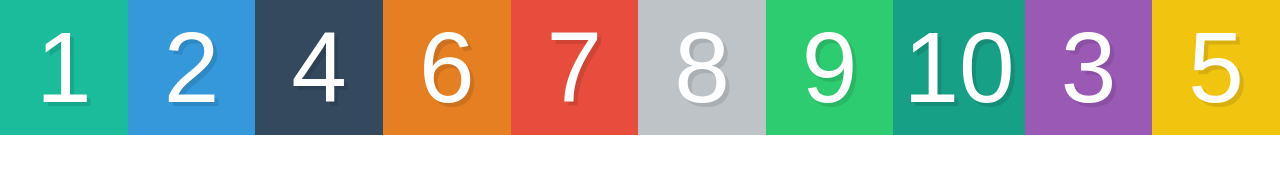
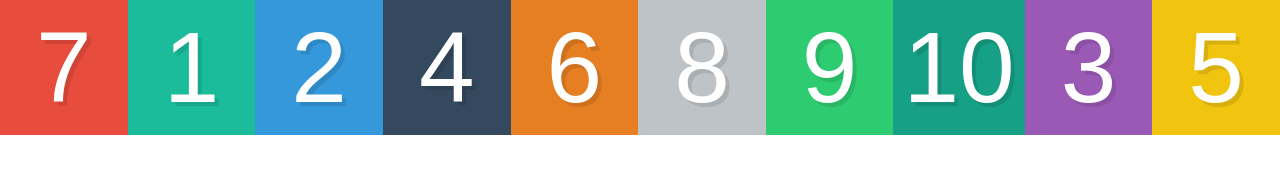
Before and after one commit to wroclawianka/css-tricks, a plain HTML site: page flexbox_wes-bos/ordering/index.html in a window 1280 px wide. Drawn offline with Linux system fonts and the light colour scheme.

Commit message:
ordering done

```diff
--- a/flexbox_wes-bos/ordering/style.css
+++ b/flexbox_wes-bos/ordering/style.css
@@ -35,12 +35,23 @@ input[type=reset],input[type=submit]{-webkit-appearance:button;cursor:pointer;}b
 
 .box {
   flex:1;
+  /* distrubute equaly */
+
+  /* display: 1 */
 }
 
 .box3 {
   order:1;
+  /* default is 0 */
+  /* order:-1; will put it on first place */
 }
 
 .box5 {
   order:2;
 }
+
+.box7 {
+  order:-2;
+}
+
+/* check selection of the things in browser to see what happen  */
```
